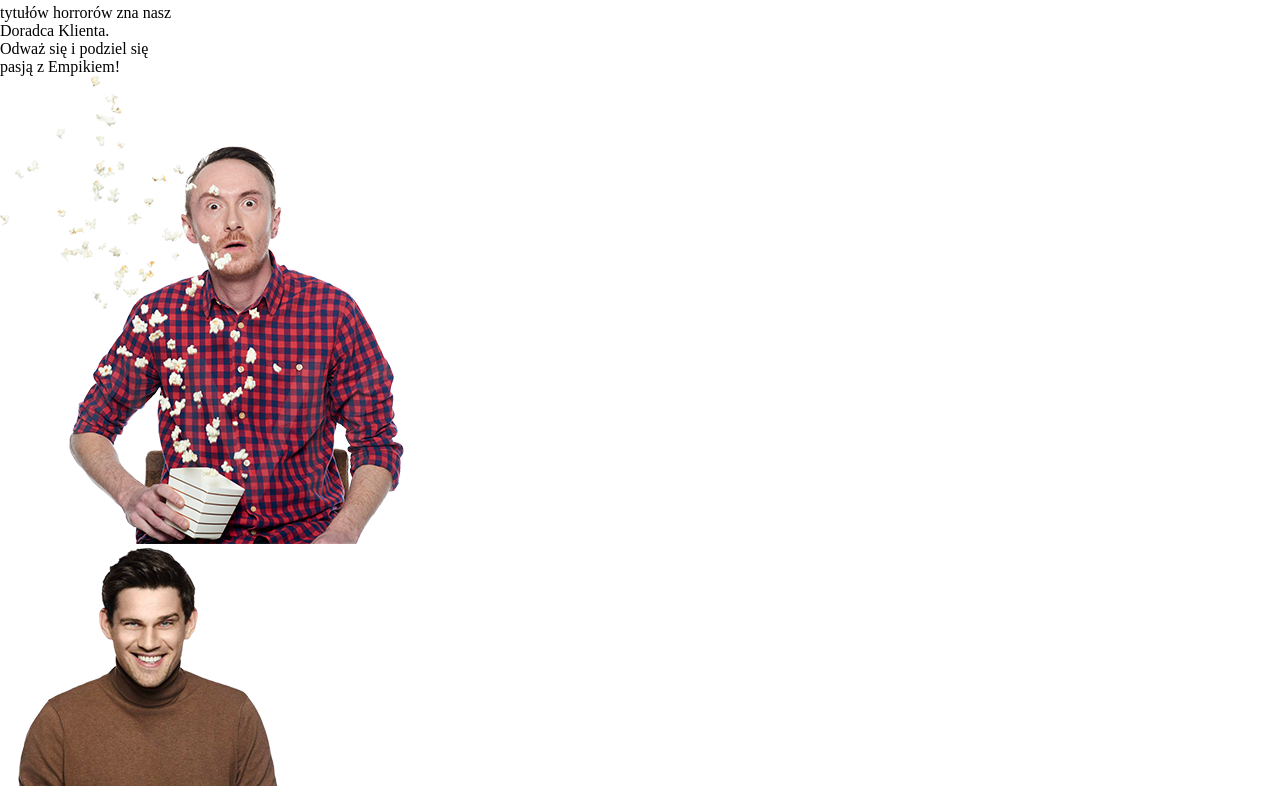
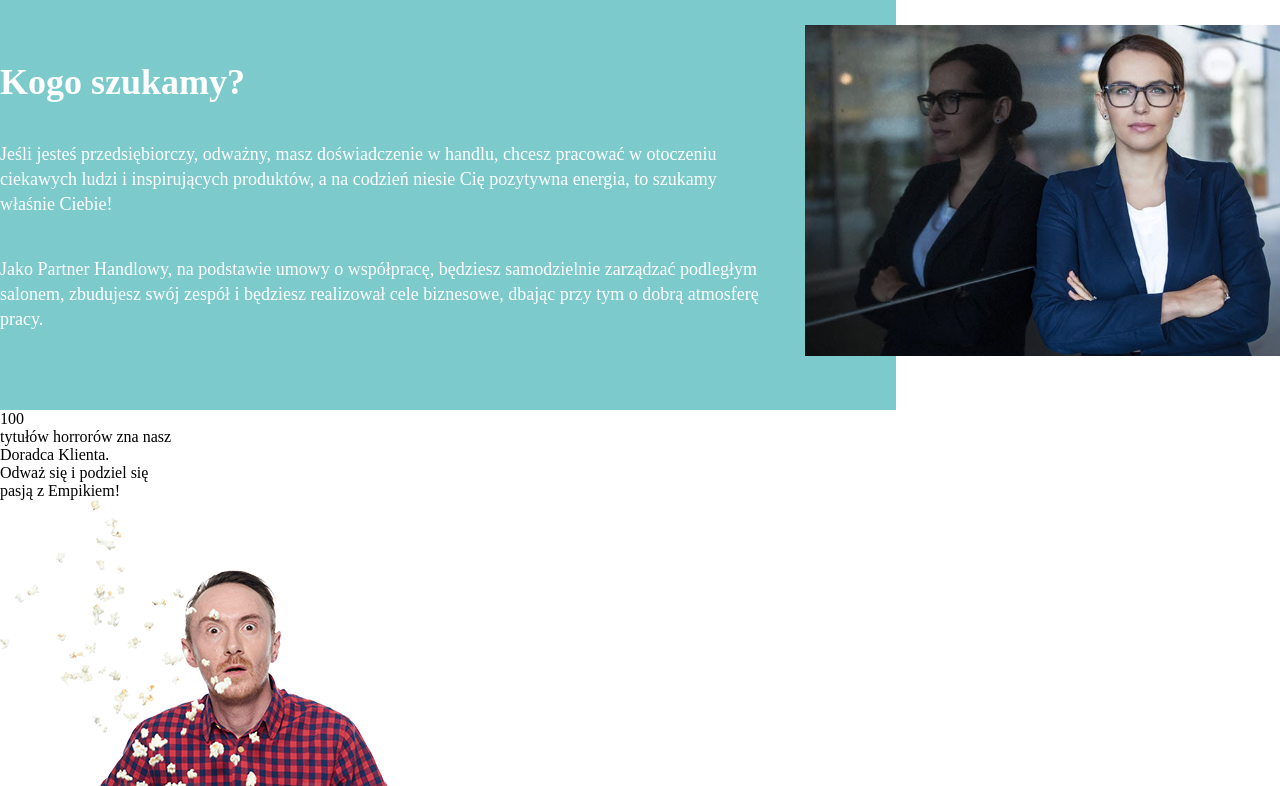
Before and after one commit to DawidGaleziewski/empik-partnerzyb2b, a website built with webpack: page src/index.html in a window 1280 px wide. Shown: the part 8396-9182 px from the top of the page. Built offline with nearby package versions, Linux system fonts and the light colour scheme; files whose address does not match are found by name.

Commit message:
update: finished candidate profile for desktop

```diff
--- a/src/index.html
+++ b/src/index.html
@@ -360,7 +360,29 @@
 
     <!-- SECTION CANDIDATE-PROFILE -->
     <section class="candidate-profile">
-      <div class="ux-container"></div>
+      <div class="ux-container">
+        <artice class="candidate-profile__text">
+          <h2 class="candidate-profile__header">
+            Kogo szukamy?
+          </h2>
+          <p class="candidate-profile__paragraph">
+            Jeśli jesteś przedsiębiorczy, odważny, masz doświadczenie w handlu,
+            chcesz pracować w otoczeniu ciekawych ludzi i inspirujących
+            produktów, a na codzień niesie Cię pozytywna energia, to szukamy
+            właśnie Ciebie!
+          </p>
+          <p class="candidate-profile__paragraph">
+            Jako Partner Handlowy, na podstawie umowy o współpracę, będziesz
+            samodzielnie zarządzać podległym salonem, zbudujesz swój zespół i
+            będziesz realizował cele biznesowe, dbając przy tym o dobrą
+            atmosferę pracy.
+          </p>
+        </artice>
+
+        <div class="candidate-profile__image-container">
+            <img class="candidate-profile__img" src="assets/Ewa-Szmidt-Belcarz-min.jpg" alt="Ewa Szmidth-Balcerz zdjęcie">
+        </div>
+      </div>
     </section>
 
     <section class="mid-banner-1">
--- a/src/main.scss
+++ b/src/main.scss
@@ -8,6 +8,7 @@
 @import "./sass/base/utilities";
 
 @import "./sass/components/button";
+@import "./sass/components/candidate-profile";
 
 @import "./sass/layout/grid";
 @import "./sass/layout/header";
--- /dev/null
+++ b/src/sass/components/_candidate-profile.scss
@@ -0,0 +1,38 @@
+.candidate-profile {
+  //   background-color: rgba(92, 189, 190, 0.8);
+  background-image: linear-gradient(
+    to right,
+    rgba(92, 189, 190, 0.8) 70%,
+    #fff 30%
+  );
+  padding: 3.9rem 0;
+  color: #fff;
+
+  &__text {
+    max-width: 60%;
+    display: inline-block;
+    vertical-align: top;
+    margin-right: 3.3rem;
+  }
+  &__header {
+    font-size: 3.6rem;
+    margin-top: 3.6rem;
+    margin-bottom: 3.9rem;
+  }
+
+  &__paragraph {
+    line-height: 1.4;
+    margin-bottom: 3.9rem;
+    font-size: 1.8rem;
+  }
+
+  &__image-container {
+    width: 35%;
+    // height: 100%;
+    display: inline-block;
+  }
+
+  &__img {
+    max-width: 49.7rem;
+  }
+}
```
Also changed, not shown: src/assets/Ewa-Szmidt-Belcarz-min.jpg (added).
